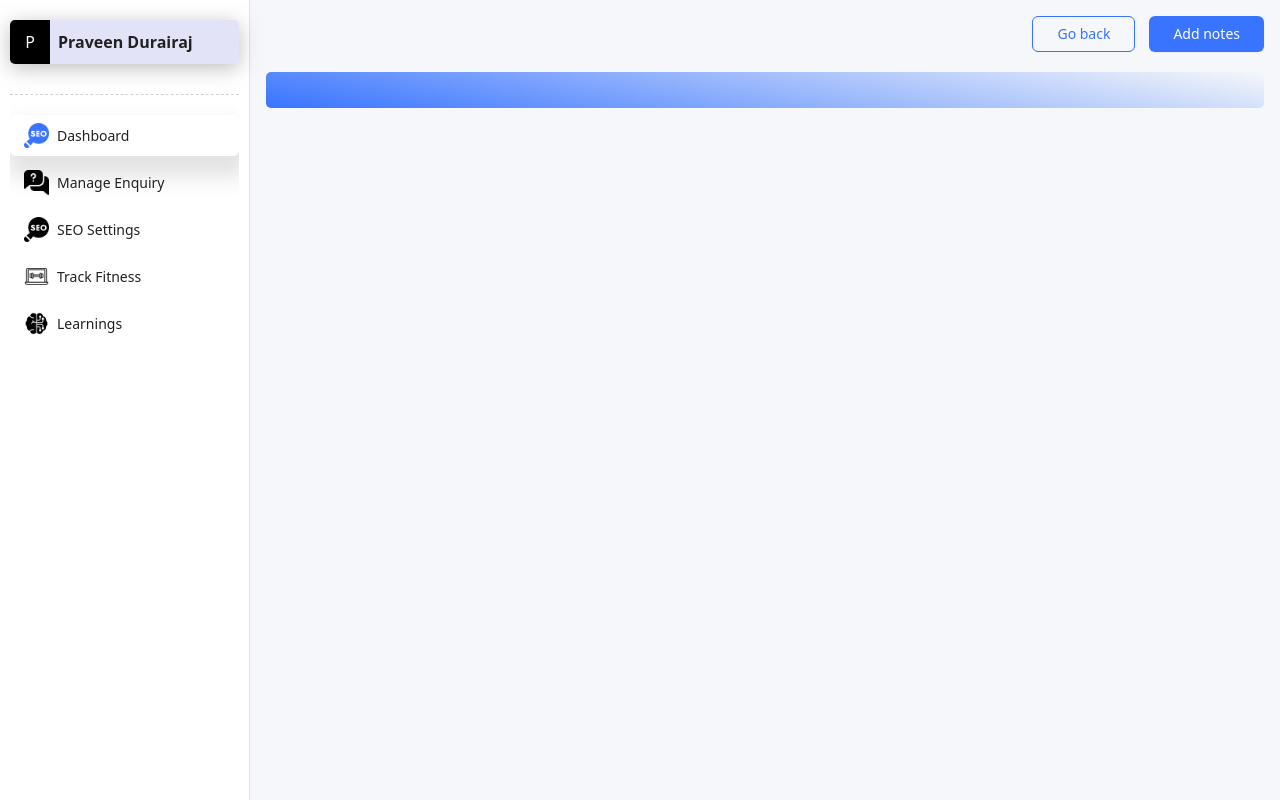
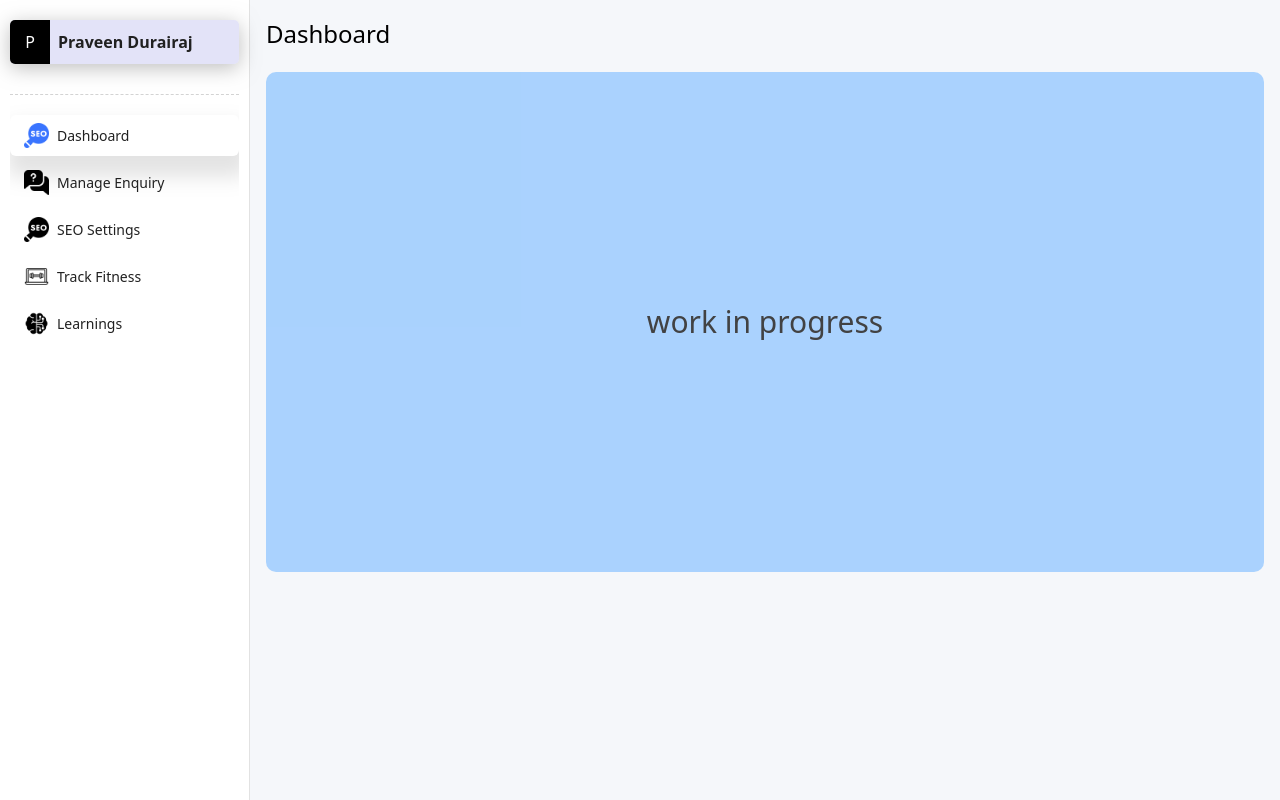
Before and after one commit to PraveeDurairaj/AdminpanelNext.js, a Next.js app: page / in a window 1280 px wide. Built offline with nearby package versions, Linux system fonts and the light colour scheme.

Commit message:
learnings phase 2 part 1

```diff
--- a/src/app/page.tsx
+++ b/src/app/page.tsx
@@ -1,6 +1,5 @@
 'use client'
 
-import ViewTopics from '@/components/Learnings/ViewTopics';
 import SideMenuLayout from '@/layouts/SideMenuLayout';
 
 
@@ -8,9 +7,8 @@ import SideMenuLayout from '@/layouts/SideMenuLayout';
 export default function Dashboard() {
 
   return (
-    <SideMenuLayout >
-      {/* <h1 className='flex items-center justify-center text-3xl bg-blue-300 p-[15px] h-[500px]  my-auto rounded-[10px] animate-pulse'>work in progress</h1> */}
-      <ViewTopics />
+    <SideMenuLayout title='Dashboard' >
+      <h1 className='flex items-center justify-center text-3xl bg-blue-300 p-[15px] h-[500px]  my-auto rounded-[10px] animate-pulse'>work in progress</h1>
     </SideMenuLayout>
   );
 }
```
